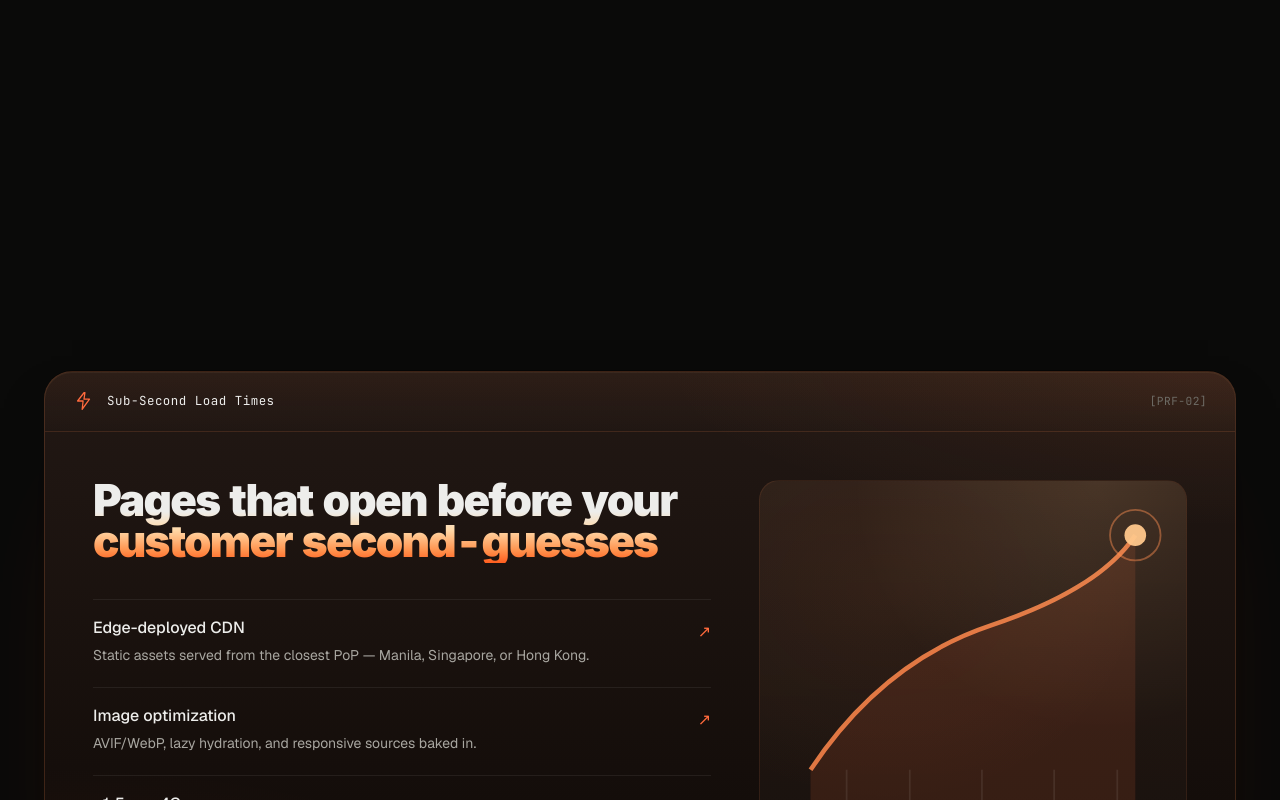
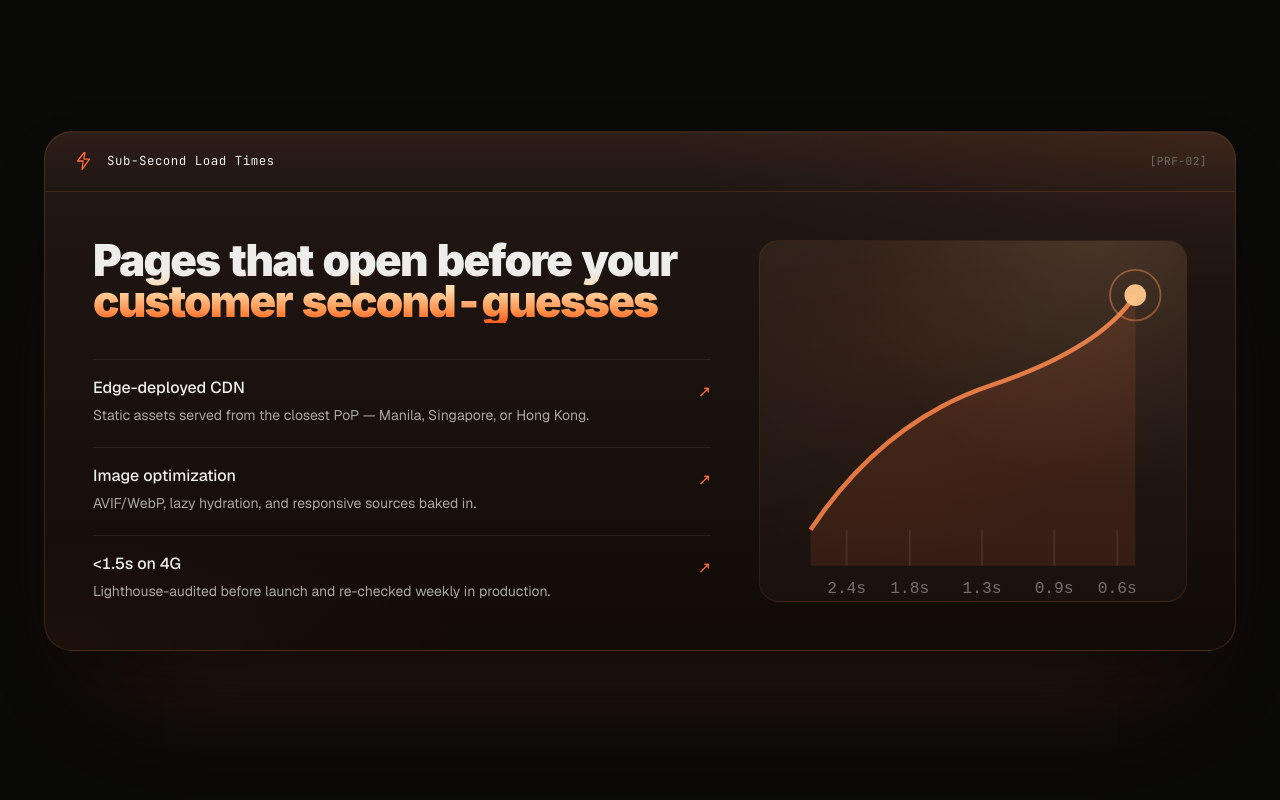
Before and after one commit to jcapostol10/apostol-dev, a Next.js app: page / in a window 1280 px wide. Shown: the part 2540-3340 px from the top of the page. Built offline with nearby package versions, Linux system fonts and the light colour scheme.

Commit message:
Reduce inter-card margin from 85vh to 55vh

```diff
--- a/src/app/globals.css
+++ b/src/app/globals.css
@@ -382,7 +382,7 @@ body {
 .solution-card {
   position: sticky;
   top: calc(80px + var(--i, 0) * 60px);
-  margin-bottom: 85vh;
+  margin-bottom: 55vh;
   border-radius: 28px;
   /* Depth-driven push-back: --depth (0..N) is set by SolutionDepthEffect.
      Use scale + filter only — never opacity — so cards stay fully opaque
```
